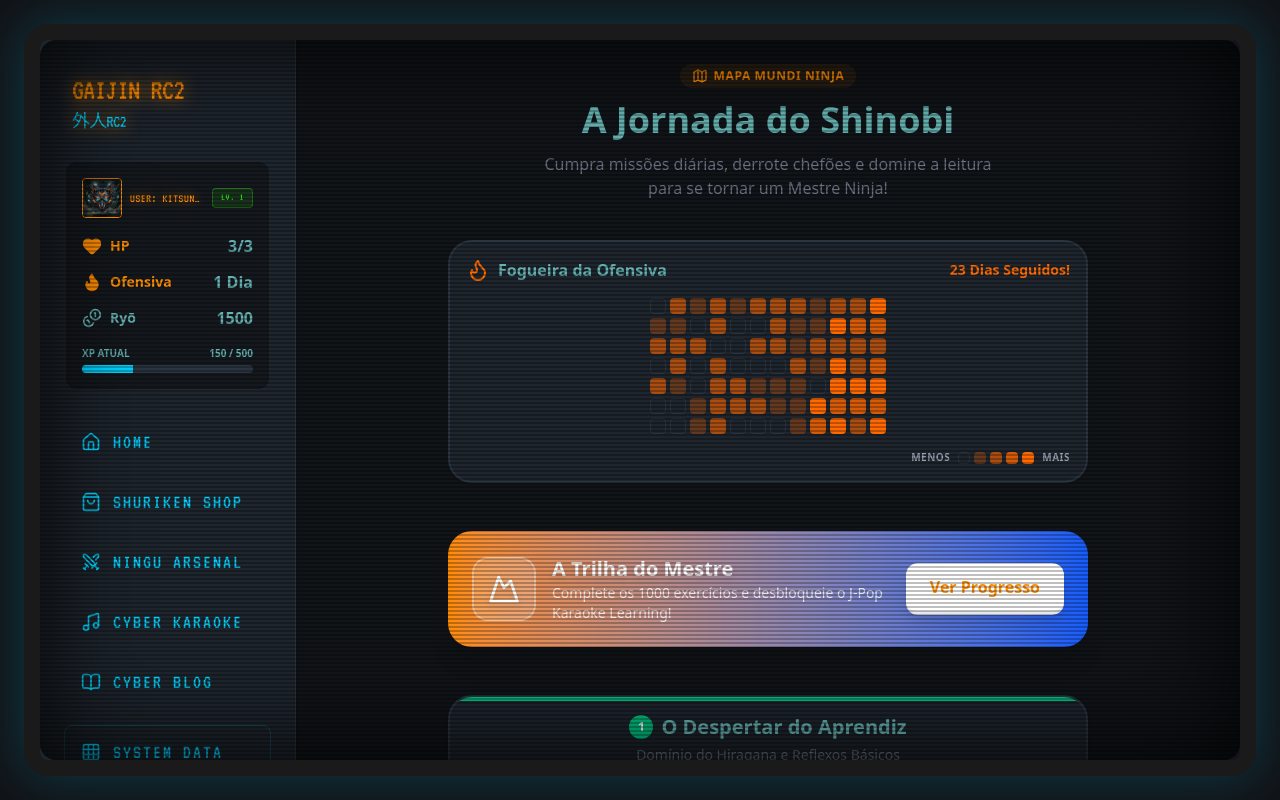
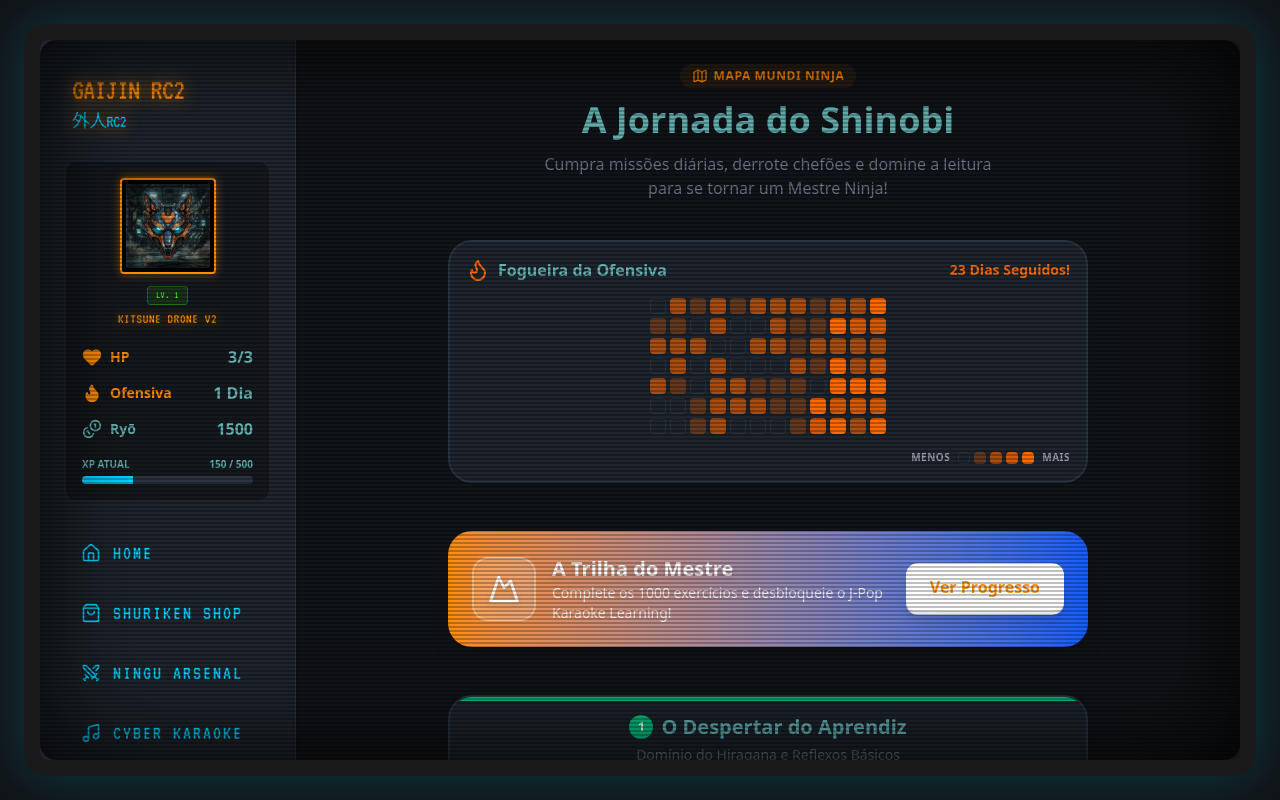
Before and after one commit to rc2HkBr/Rc2Gaijin, a Next.js app: page / in a window 1280 px wide. Built offline with nearby package versions, Linux system fonts and the light colour scheme.

Commit message:
feat: add Sidebar component with RPG-style user HUD and navigation menu

```diff
--- a/src/components/Sidebar.tsx
+++ b/src/components/Sidebar.tsx
@@ -29,14 +29,18 @@ export default function Sidebar() {
 
         {/* RPG HUD PANEL */}
         <div className="bg-[#15191e] border-2 border-border/50 rounded-xl p-4 mb-6 mx-2 shadow-inner">
-          <div className="text-xs font-pixel text-secondary uppercase mb-4 flex items-center gap-2 tracking-wider">
+          <div className="text-xs font-pixel text-secondary uppercase mb-4 flex flex-col items-center gap-3 tracking-wider text-center">
             {activeAvatar.imageUrl ? (
-              <img src={activeAvatar.imageUrl} alt="" className="w-10 h-10 rounded border border-primary object-contain bg-black" />
+              <img src={activeAvatar.imageUrl} alt="" className="w-24 h-24 rounded border-2 border-primary object-contain bg-black shadow-[0_0_10px_rgba(255,140,0,0.5)] p-1" />
             ) : (
-              <span className="text-2xl">{activeAvatar.emoji}</span>
+              <span className="text-6xl drop-shadow-[0_0_10px_rgba(255,140,0,0.5)]">{activeAvatar.emoji}</span>
             )}
-            <span className="truncate flex-1 text-primary drop-shadow-[0_0_5px_rgba(255,140,0,0.5)]">USER: {activeAvatar.name}</span>
-            <span className="text-success border border-success/30 bg-success/10 px-2 py-0.5 rounded text-[10px]">LV. 1</span>
+            <div className="flex flex-col items-center gap-1">
+              <span className="text-success border border-success/30 bg-success/10 px-2 py-0.5 rounded text-[10px]">LV. 1</span>
+              <span className="text-primary text-sm drop-shadow-[0_0_5px_rgba(255,140,0,0.5)] break-words max-w-[180px]">
+                {activeAvatar.name}
+              </span>
+            </div>
           </div>
 
           <div className="flex flex-col gap-3">
```
